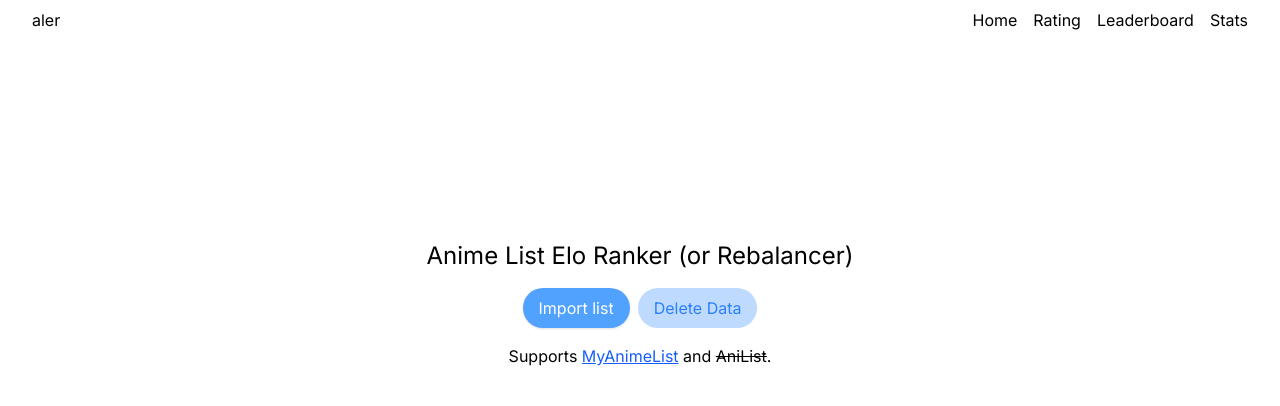
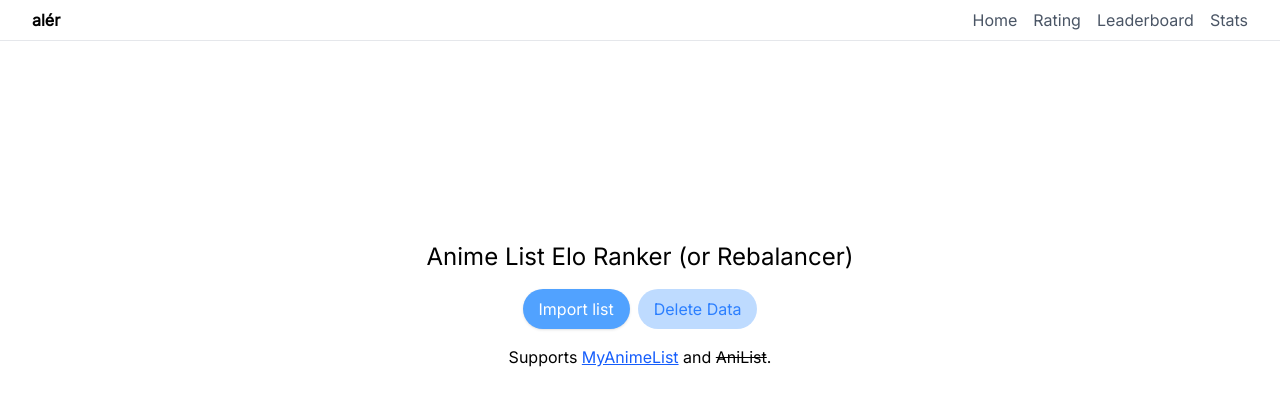
Before and after one commit to jumpyjacko/aler, a SvelteKit app: page / in a window 1280 px wide. Shown: the top 406 px of the page. Built offline with nearby package versions, Linux system fonts and the light colour scheme.

Commit message:
in-progress: adding manga support
- also improves navbar

```diff
--- a/src/lib/loaders/index.ts
+++ b/src/lib/loaders/index.ts
@@ -2,8 +2,14 @@ import type { Series } from "$lib/Series";
 import { getAllItems, putItem } from "$lib/storage/IndexedDB";
 import { MALLoader } from "./myanimelist";
 
+export enum ListType {
+    Manga,
+    Anime,
+}
+
 export interface Loader {
     readonly supportedExtension: string;
+    listType: ListType,
 
     load(file: File): Promise<Series[]>;
 
@@ -25,9 +31,19 @@ export async function getList(file: File): Promise<Series[]> {
 
     let seriesList = await matchingLoader.load(file);
 
-    for (const series of seriesList) {
-        await putItem("list", series);
+    let store: string = "animelist"
+    switch (matchingLoader.listType) {
+        case ListType.Manga:
+            store = "mangalist";
+            break;
+        case ListType.Anime:
+        default:
+            break;
     }
 
-    return getAllItems("list");
+    for (const series of seriesList) {
+        await putItem(store, series);
+    }
+
+    return getAllItems(store);
 }
--- a/src/lib/loaders/myanimelist.ts
+++ b/src/lib/loaders/myanimelist.ts
@@ -1,13 +1,21 @@
 import { SeriesStatus, UserStatus, type Series } from "$lib/Series";
 import { sendQuery } from "$lib/clients/AniList";
-import type { Loader } from ".";
+import { ListType, type Loader } from ".";
 
 import { XMLParser } from "fast-xml-parser";
 
 export class MALLoader implements Loader {
     readonly supportedExtension: string = ".xml";
+    listType: ListType = ListType.Anime;
 
     async load(file: File): Promise<Series[]> {
+        const prefix = file.name.split('_')[0];
+        if (prefix === "animelist") {
+            this.listType = ListType.Anime;
+        } else if (prefix === "mangalist") {
+            this.listType = ListType.Manga;
+        }
+
         const raw = await file.text();
 
         const parser = new XMLParser();
--- a/src/lib/storage/IDBschema.ts
+++ b/src/lib/storage/IDBschema.ts
@@ -2,5 +2,6 @@ export const DB_NAME = "alerDB";
 export const DB_VERSION = 1;
 
 export const STORES = {
-    list: { keyPath: "id" },
+    animelist: { keyPath: "id" },
+    mangalist: { keyPath: "id" },
 };
--- a/src/routes/+layout.svelte
+++ b/src/routes/+layout.svelte
@@ -1,21 +1,84 @@
 <script lang="ts">
-	import './layout.css';
-	import favicon from '$lib/assets/favicon.svg';
-    import { resolve } from '$app/paths';
+    import "./layout.css";
+    import favicon from "$lib/assets/favicon.svg";
+    import { resolve } from "$app/paths";
+    import { onMount } from "svelte";
+    import type { Series } from "$lib/Series";
+    import { getAllItems } from "$lib/storage/IndexedDB";
 
-	let { children } = $props();
+    let { children } = $props();
+
+    let selected: number = $state(0);
+
+    let animelistLength: number = $state(0);
+    let mangalistLength: number = $state(0);
+
+    onMount(async () => {
+        const animeDB: Series[] = await getAllItems("animelist");
+        animelistLength = animeDB.length;
+        const mangaDB: Series[] = await getAllItems("mangalist");
+        mangalistLength = mangaDB.length;
+
+        const activeList = localStorage.getItem("activeList");
+        if (activeList === "mangalist") {
+            selected = 1;
+        } else {
+            selected = 0;
+        }
+    });
+
+    function handleDatabaseSelection(index: number) {
+        selected = index; // Update the selected state
+        let list = index === 0 ? "animelist" : "mangalist";
+        localStorage.setItem("activeList", list);
+    }
 </script>
 
 <svelte:head><link rel="icon" href={favicon} /></svelte:head>
 
-<nav class="sticky left-0 top-0 w-full flex flex-row px-8 py-2 justify-between bg-white">
-    <a href="{resolve('/')}">aler</a>
+<nav
+    class="sticky left-0 top-0 w-full flex flex-row px-8 py-2 justify-between bg-white border-b border-gray-200"
+>
+    <div class="flex flex-row gap-4 items-center">
+        <a href={resolve("/")} class="font-bold">alér</a>
 
-    <div class="flex flex-row gap-4">
-        <a href="{resolve('/')}">Home</a>
-        <a href="{resolve('/rating')}">Rating</a>
-        <a href="{resolve('/leaderboard')}">Leaderboard</a>
-        <a href="{resolve('/statistics')}">Stats</a>
+        {#if animelistLength > 0 || mangalistLength > 0}
+            <span class="text-gray-300">|</span>
+        {/if}
+
+        {#if animelistLength > 0}
+            <button
+                onclick={() => handleDatabaseSelection(0)}
+                class="cursor-pointer transition-all {selected === 0
+                    ? 'text-black border-b border-black font-medium'
+                    : 'text-gray-400'}"
+            >
+                anime
+            </button>
+        {/if}
+        {#if mangalistLength > 0}
+            <button
+                onclick={() => handleDatabaseSelection(1)}
+                class="cursor-pointer transition-all {selected === 1
+                    ? 'text-black  border-b border-black font-medium'
+                    : 'text-gray-400'}"
+            >
+                manga
+            </button>
+        {/if}
+    </div>
+
+    <div class="flex flex-row gap-4 items-center">
+        <a href={resolve("/")} class="text-gray-600 hover:text-black">Home</a>
+        <a href={resolve("/rating")} class="text-gray-600 hover:text-black"
+            >Rating</a
+        >
+        <a href={resolve("/leaderboard")} class="text-gray-600 hover:text-black"
+            >Leaderboard</a
+        >
+        <a href={resolve("/statistics")} class="text-gray-600 hover:text-black"
+            >Stats</a
+        >
     </div>
 </nav>
 
--- a/src/routes/+page.svelte
+++ b/src/routes/+page.svelte
@@ -9,7 +9,7 @@
     let isLoading: boolean = $state(false);
 
     onMount(async () => {
-        const db: Series[] = await getAllItems("list");
+        const db: Series[] = await getAllItems("animelist");
         result = db.length;
     });
 
@@ -28,8 +28,9 @@
     }
 
     async function deleteData() {
-        await clearStore("list");
-        const db: Series[] = await getAllItems("list");
+        await clearStore("animelist");
+        await clearStore("mangalist");
+        const db: Series[] = await getAllItems("animelist");
         result = db.length;
     }
 </script>
@@ -75,7 +76,8 @@
             target="_blank"
             class="underline text-blue-600 hover:text-blue-800 visited:text-purple-900"
             >MyAnimeList</a
-        > and <span class="line-through">AniList</span>.
+        >
+        and <span class="line-through">AniList</span>.
     </p>
 
     {#if result > 0}
--- a/src/routes/leaderboard/+page.svelte
+++ b/src/routes/leaderboard/+page.svelte
@@ -8,7 +8,7 @@
     let seriesList: Series[] | null = $state(null);
 
     onMount(async () => {
-        const db: Series[] = await getAllItems("list");
+        const db: Series[] = await getAllItems("animelist");
         if (db.length === 0) return;
         seriesList = db.sort((a, b) => b.mmrRating - a.mmrRating);
     });
--- a/src/routes/rating/+page.svelte
+++ b/src/routes/rating/+page.svelte
@@ -17,7 +17,7 @@
     let medianRD: number = $state(0);
 
     onMount(async () => {
-        const db: Series[] = await getAllItems("list");
+        const db: Series[] = await getAllItems("animelist");
         if (db.length === 0) return;
         seriesList = db;
 
@@ -42,7 +42,7 @@
         await updateEntry(series1!, p1);
         await updateEntry(series2!, p2);
 
-        seriesList = await getAllItems("list"); // TODO: probably not a good idea
+        seriesList = await getAllItems("animelist"); // TODO: probably not a good idea
         [series1, series2] = pickTwo(seriesList!);
     }
 
@@ -61,7 +61,7 @@
             };
         }
 
-        await putItem("list", series);
+        await putItem("animelist", series);
     }
 
     function pickTwo(list: Series[]): [Series, Series] {
@@ -82,7 +82,7 @@
         const p1 = list[index1];
 
         if (Math.random() < 0.01) { // randomly pick true random bc why not
-            console.log("random pick!");
+            // console.log("random pick!");
             const p2 = list[Math.floor(Math.random() * list.length)];
             return [p1, p2];
         }
```
